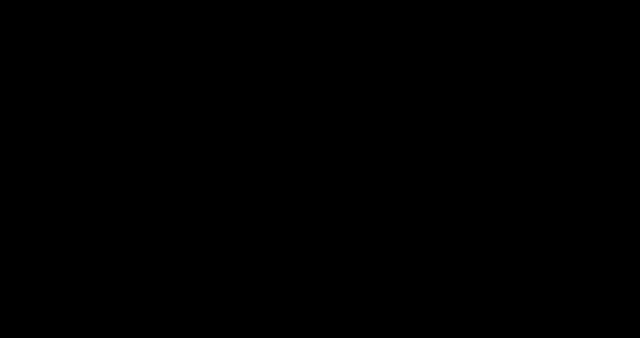
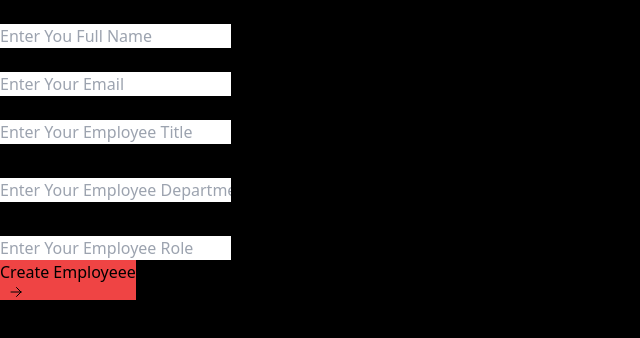
Before and after one commit to AparnaRajLaxmi/Table, a React (Create React App) app in the folder frontend/: page /update/1 in a window 1280 px wide. Before the commit this address had no page. Shown: the top 338 px of the page, without its empty margins (0-640 px from the left). Built offline with nearby package versions, Linux system fonts and the light colour scheme.

Commit message:
Adding Updating method

```diff
--- a/frontend/src/App.js
+++ b/frontend/src/App.js
@@ -1,6 +1,8 @@
 import { Route, Routes } from "react-router-dom";
 import HomePage from "./pages/HomePage";
 import CreateEmployeePage from "./pages/CreateEmployeePage";
+import UpdateEmployee from "./components/UpdateEmployee";
+
 
 function App() {
   return (
@@ -8,6 +10,7 @@
       <Routes>
         <Route path="/" element={<HomePage />} />
         <Route path="/addemployee" element={<CreateEmployeePage />} />
+        <Route path="/update/:id" element={<UpdateEmployee/>} />
       </Routes>
     </div>
   );
--- /dev/null
+++ b/frontend/src/components/UpdateEmployee.jsx
@@ -0,0 +1,152 @@
+import React  from 'react'
+import { useForm } from 'react-hook-form';
+import { useNavigate,useParams } from 'react-router-dom';
+
+
+function UpdateEmployee() {
+
+  const param = useParams()
+
+
+  const navigate = useNavigate();
+  const { register, handleSubmit } = useForm();
+
+  const createEmployee = async (data) => {
+
+    const savedUserResponse = await fetch(
+      `${process.env.REACT_APP_BASE_URL}/updateUser/${param.id}` ,
+      {
+        method: "PUT",
+        headers: {
+          "Content-Type": "application/json",
+        },
+        body: JSON.stringify({ ...data }),
+      }
+    );
+
+    console.log("FORM RESPONSE......", savedUserResponse);
+
+    navigate("/")
+  };
+
+  return(
+    <div>
+      <form onSubmit={handleSubmit(createEmployee)}>
+        <div >
+          <div>
+            <label
+              htmlFor="name"
+
+            >
+              {" "}
+              Employee Name{" "}
+            </label>
+            <div >
+              <input
+
+                type="text"
+                placeholder="Enter You Full Name"
+                {...register("name")}
+              ></input>
+            </div>
+          </div>
+
+          <div>
+            <label
+              htmlFor="email"
+
+            >
+              {" "}
+              Employee Email Id{" "}
+            </label>
+            <div >
+              <input
+
+                placeholder="Enter Your Email"
+                {...register("email")}
+              ></input>
+            </div>
+          </div>
+
+          <div>
+            <label
+              htmlFor="title"
+
+            >
+              {" "}
+              Employee Title{" "}
+            </label>
+            <div>
+              <input
+
+                type="text"
+                placeholder="Enter Your Employee Title"
+                {...register("title")}
+              ></input>
+            </div>
+          </div>
+
+          <div>
+            <label
+              htmlFor="department"
+
+            >
+              {" "}
+              Employee Department{" "}
+            </label>
+            <div className="mt-2.5">
+              <input
+
+                type="text"
+                placeholder="Enter Your Employee Department"
+                {...register("department")}
+              ></input>
+            </div>
+          </div>
+
+          <div>
+            <label
+              htmlFor="role"
+           >
+              {" "}
+              Employee Role{" "}
+            </label>
+            <div className="mt-2.5">
+              <input
+
+                type="text"
+                placeholder="Enter Your Employee Role"
+                {...register("role")}
+              ></input>
+            </div>
+          </div>
+
+          <div>
+            <button
+              type="submit"
+             className='bg-red-500'
+            >
+              Create Employeee
+              <svg
+                xmlns="http://www.w3.org/2000/svg"
+                fill="none"
+                viewBox="0 0 24 24"
+                strokeWidth={1.5}
+                stroke="currentColor"
+                className="ml-2 h-4 w-4"
+              >
+                <path
+                  strokeLinecap="round"
+                  strokeLinejoin="round"
+                  d="M4.5 12h15m0 0l-6.75-6.75M19.5 12l-6.75 6.75"
+                />
+              </svg>
+            </button>
+          </div>
+        </div>
+      </form>
+    </div>
+  )
+}
+
+export default UpdateEmployee
--- a/frontend/src/index.js
+++ b/frontend/src/index.js
@@ -7,9 +7,8 @@
 
 const root = ReactDOM.createRoot(document.getElementById("root"));
 root.render(
-  <React.StrictMode>
     <BrowserRouter>
       <App />
     </BrowserRouter>
-  </React.StrictMode>
+
 );
--- a/frontend/src/pages/HomePage.js
+++ b/frontend/src/pages/HomePage.js
@@ -46,10 +46,11 @@
 
   useEffect(() => {
     getAllData();
-  },[]);
-  console.log(empData);
+  }, []);
+  // console.log(empData);
 
   // console.log(empData);
+
 
   return (
     <>
@@ -71,6 +72,13 @@
               </button>
             </div>
           </Link>
+          {/* <Link to={"/update"}>
+          <div>
+              <button className="rounded-md bg-indigo-600 px-3.5 py-1.5 text-sm font-semibold leading-7 text-white hover:bg-indigo-500 ">
+                Update Employee
+              </button>
+            </div>
+          </Link> */}
         </div>
         <div className="flex flex-col mt-6">
           <div className="-mx-4 -my-2 overflow-x-auto sm:-mx-6 lg:-mx-8">
@@ -104,6 +112,7 @@
                   <tbody className="bg-white divide-y divide-gray-200 dark:divide-gray-700 dark:bg-gray-900">
                     {empData?.data.map((person) => (
                       <tr key={person.name}>
+
                         <td className="py-4 px-4 whitespace-nowrap">
                           <div className="flex items-center">
                             <div className="flex-shrink-0 h-10 w-10">
@@ -135,6 +144,17 @@
                         <td className="px-4 py-4 whitespace-nowrap text-sm text-gray-500 dark:text-gray-300">
                           {person.role}
                         </td>
+                        {
+                          console.log(person)
+                        }
+                        <Link to={`/update/${person._id}`}>
+                          <div>
+                            <button className=" text-white align-middle mt-5 rounded-md bg-slate-800 p-2 hover:bg-black">
+                              Update Item
+
+                            </button>
+                          </div>
+                        </Link>
                       </tr>
                     ))}
                   </tbody>
```
Also changed, not shown: 2 other files (tests, documents, lock files or other folders).
